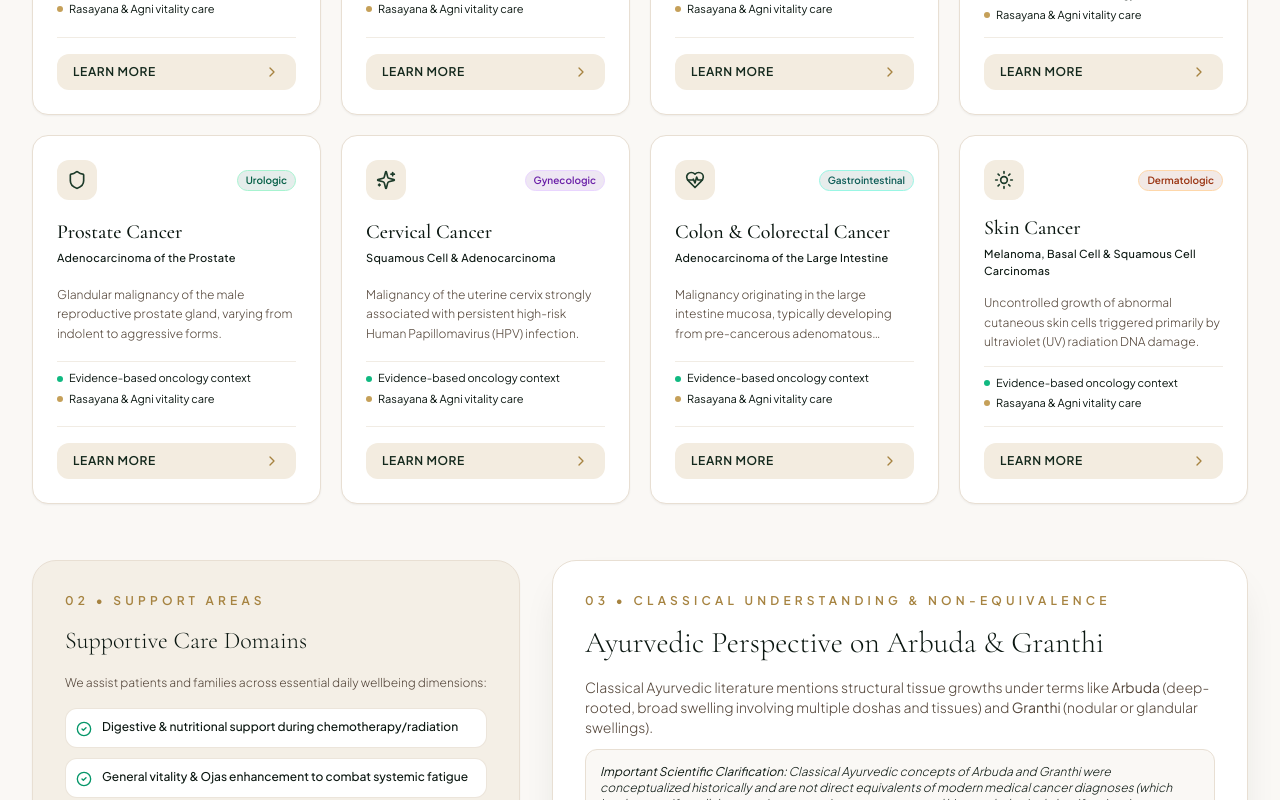
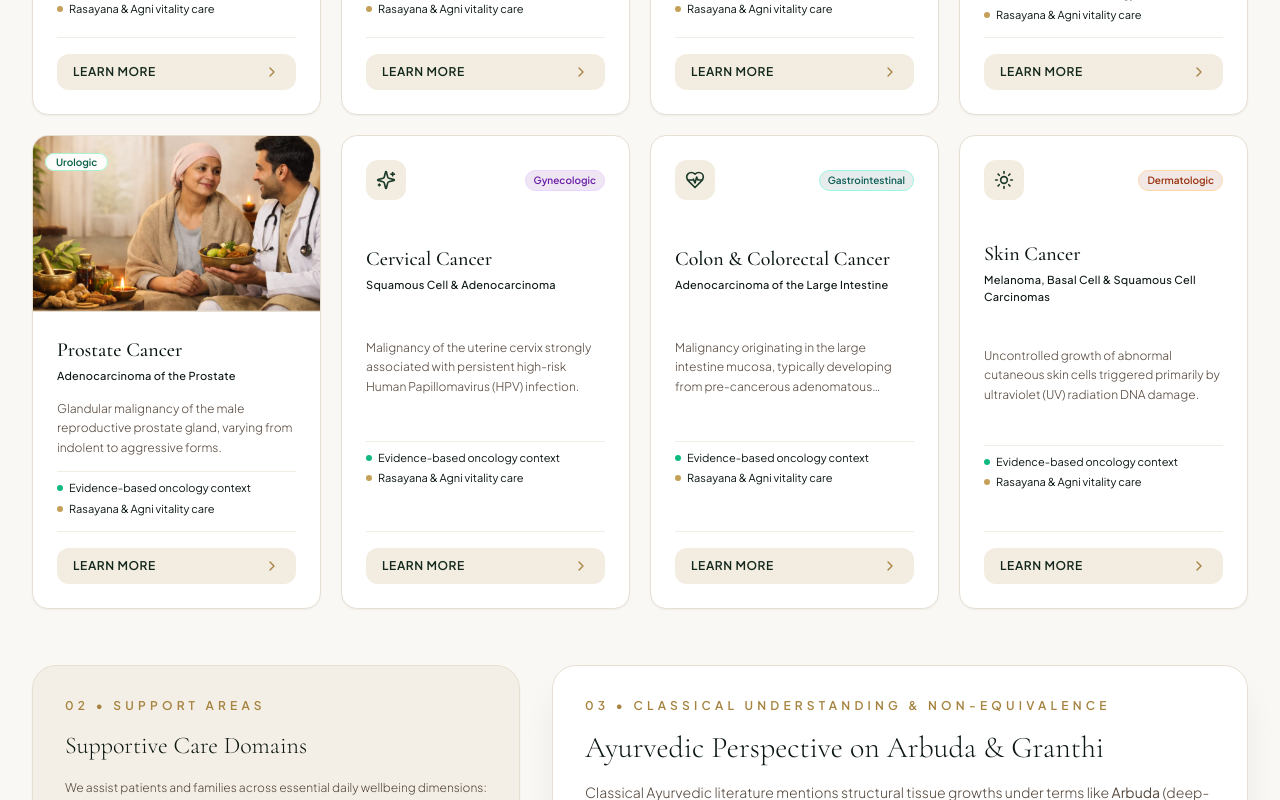
Before and after one commit to Shrikanthkk/sri-krishna-ayurvedic-, a React (Vite) app: page /treatments/cancer-treatment in a window 1280 px wide. Shown: the part 1531-2331 px from the top of the page. Built offline with nearby package versions, Linux system fonts and the light colour scheme.

Commit message:
feat: add compassionate oncology supportive care illustration to Prostate Cancer card and modal

```diff
--- a/src/data/cancerData.js
+++ b/src/data/cancerData.js
@@ -88,6 +88,7 @@ export const majorCancerTypes = [
     category: "Urologic Malignancy",
     badgeColor: "bg-emerald-900/10 text-emerald-800 border-emerald-200",
     iconName: "Shield",
+    image: "/images/prostate_cancer.png",
     shortSummary: "Glandular malignancy of the male reproductive prostate gland, varying from indolent to aggressive forms.",
     points: {
       whatItIs: "Malignancy arising from the glandular epithelial cells of the prostate gland in men, ranging from very slow-growing indolent forms to faster-progressing metastatic tumors.",
```
Also changed, not shown: public/images/prostate_cancer.png (added).
